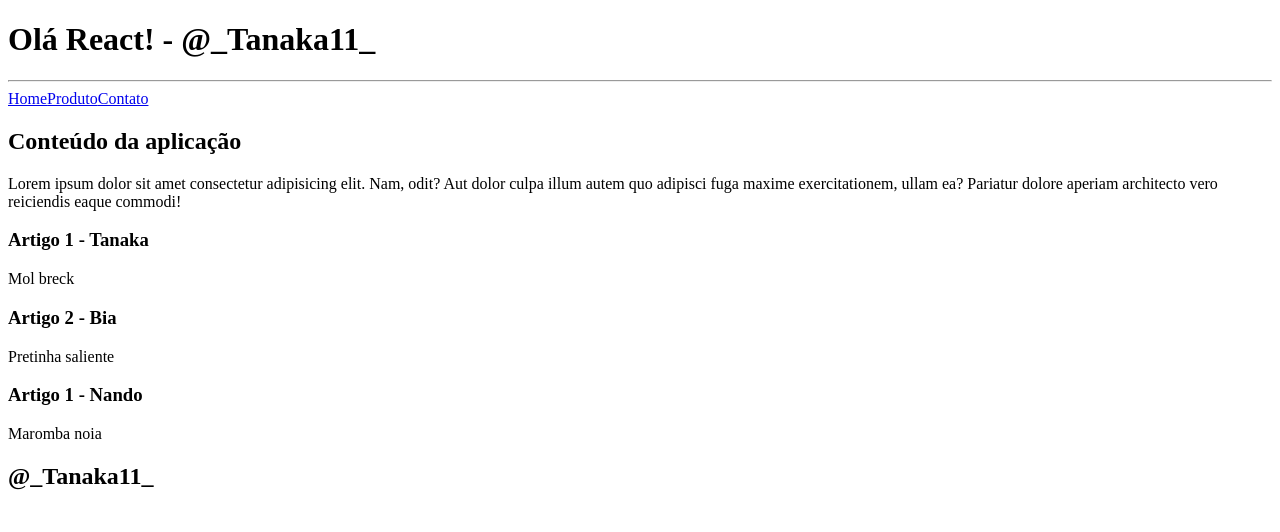
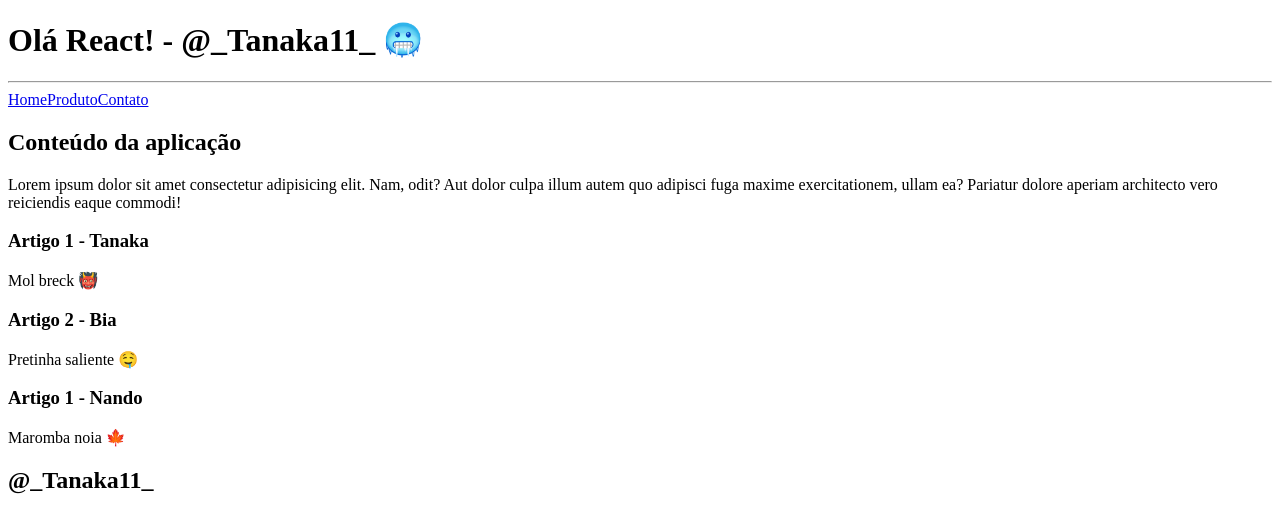
Before and after one commit to tanaka-11/react-fundamentos, a React (Vite) app: page / in a window 1280 px wide. Shown: the top 532 px of the page. Built offline with nearby package versions, Linux system fonts and the light colour scheme.

Commit message:
Criado componente individual e passando para nosso componente principal

```diff
--- a/src/App.jsx
+++ b/src/App.jsx
@@ -1,20 +1,13 @@
 // Todos componentes react devem começar com letra maiuscula
+// Importação do cabeçalho
+import Cabecalho from "./Cabecalho";
 
 // Vamos utilizar o componente (Fragment <></>) e envolver o return entre parenteses para retornar nosso html.
 function App() {
   return (
     <>
-      <header>
-        <h1>Olá React! - @_Tanaka11_</h1>
-        <hr />
-        <nav>
-          <a href="#">Home</a>
-          <a href="#">Produto</a>
-          <a href="#">Contato</a>
-        </nav>
-      </header>
-
-      {/* Comentário dentro do JSX*/}
+      {/* Importando o componente individual envolvido por uma tag */}
+      <Cabecalho />
 
       <main>
         <h2>Conteúdo da aplicação</h2>
@@ -27,17 +20,17 @@ function App() {
 
         <article>
           <h3>Artigo 1 - Tanaka</h3>
-          <p>Mol breck</p>
+          <p>Mol breck 👹</p>
         </article>
 
         <article>
           <h3>Artigo 2 - Bia</h3>
-          <p>Pretinha saliente</p>
+          <p>Pretinha saliente 🤤</p>
         </article>
 
         <article>
           <h3>Artigo 1 - Nando</h3>
-          <p>Maromba noia</p>
+          <p>Maromba noia 🍁</p>
         </article>
       </main>
 
--- /dev/null
+++ b/src/Cabecalho.jsx
@@ -0,0 +1,16 @@
+// Criando um componente individual para o cabeçalho
+function Cabecalho() {
+  return (
+    <header>
+      <h1>Olá React! - @_Tanaka11_ 🥶</h1>
+      <hr />
+      <nav>
+        <a href="#">Home</a>
+        <a href="#">Produto</a>
+        <a href="#">Contato</a>
+      </nav>
+    </header>
+  );
+}
+
+export default Cabecalho;
```
